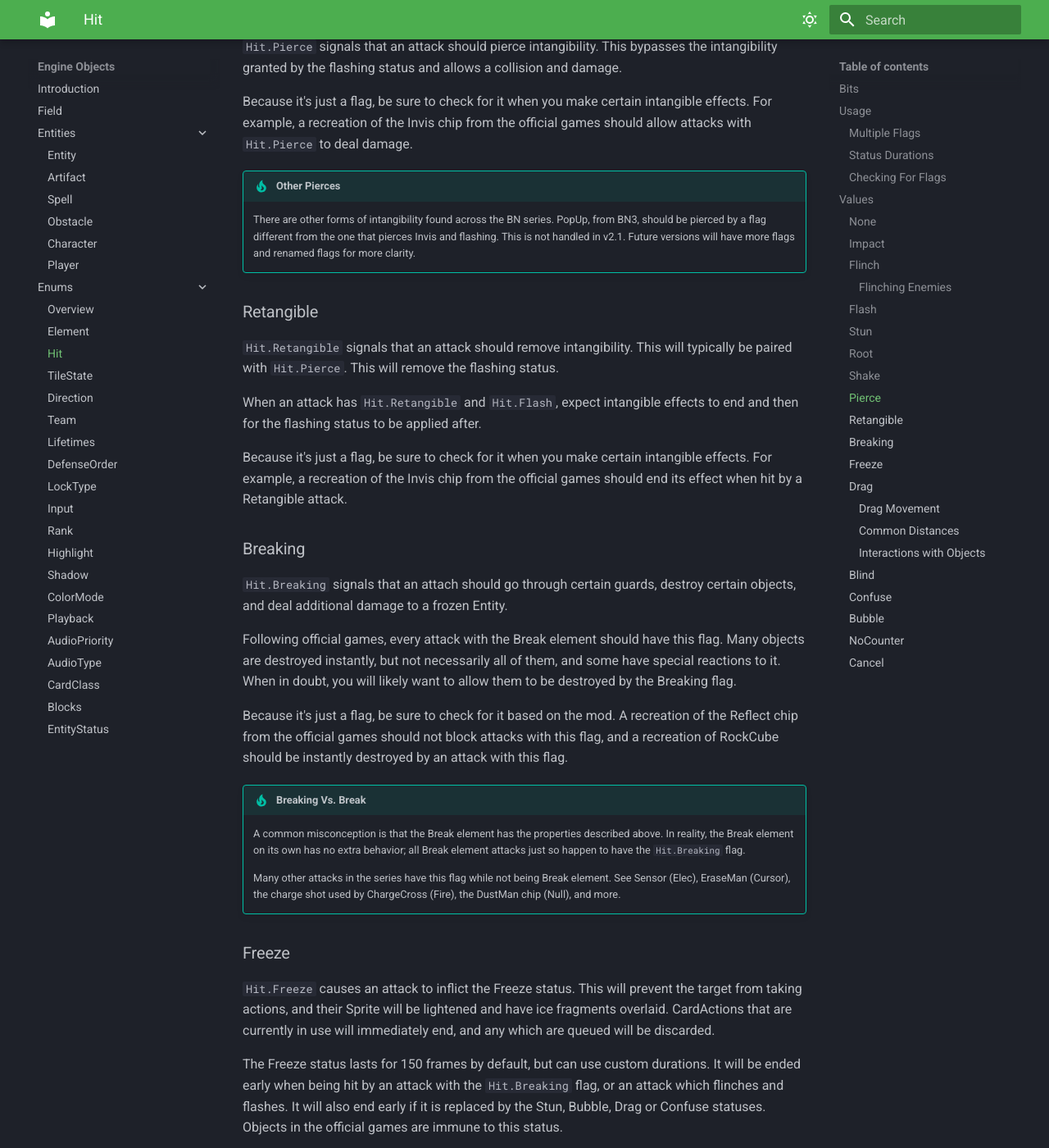
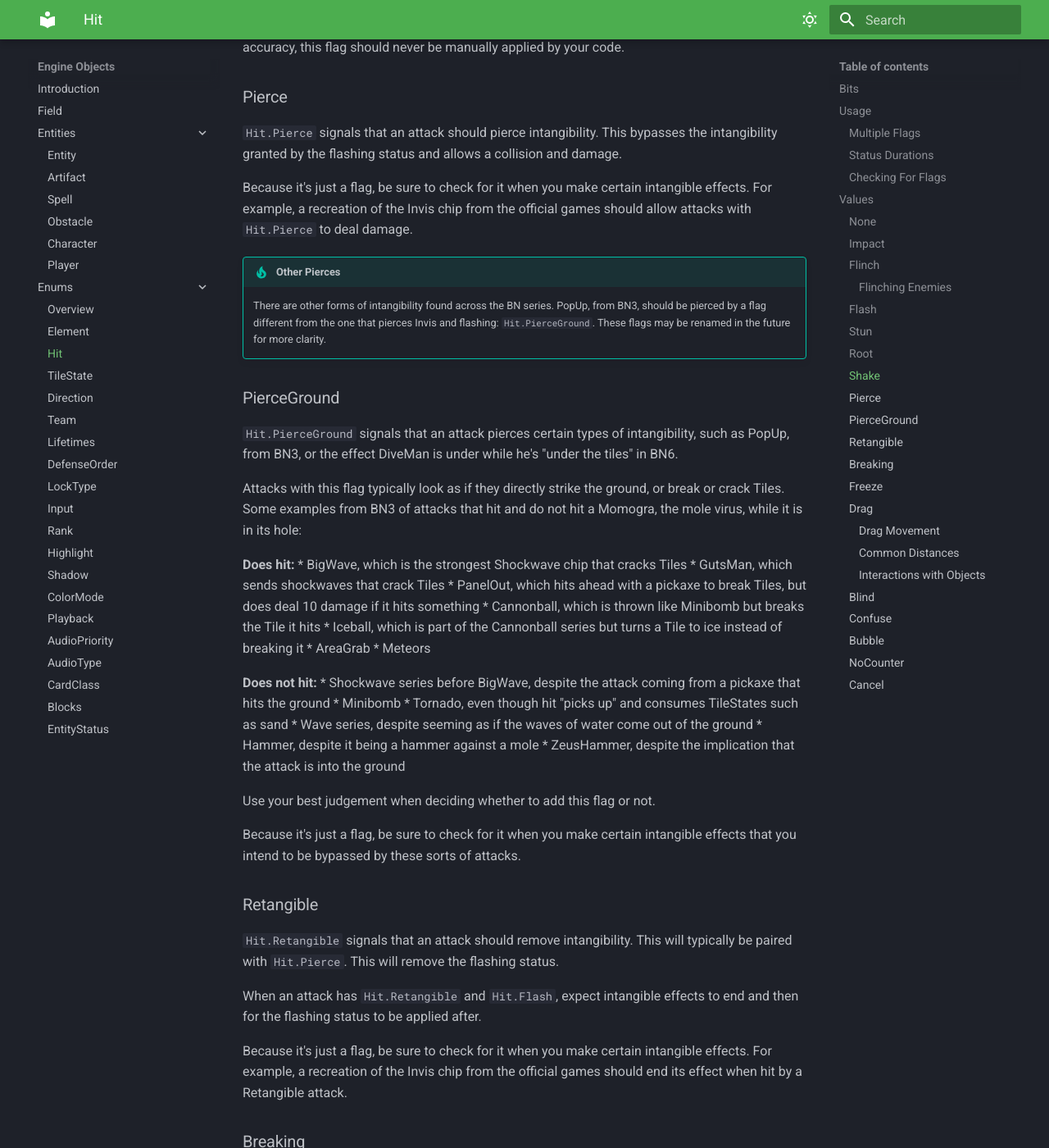
Before and after one commit to Alrysc/onb_docs, an MkDocs documentation site: the page built from docs/onb_overview/enums/hit.md, in a window 1280 px wide and 1400 px high, scrolled down 6176 px. Shown: the whole window at 82% size. Built offline with MkDocs 1.6.1 and Material for MkDocs 9.7.7, drawn with Linux system fonts in a browser that asks for light colours; some of the changed text lies outside the part shown.

Commit message:
Add PierceGround Hit flag info; mention input mashing reducing status duration for some statuses

```diff
--- a/docs/onb_overview/enums/hit.md
+++ b/docs/onb_overview/enums/hit.md
@@ -13,6 +13,7 @@ It contains the following values:
 * Impact
 * Shake
 * Pierce
+* PierceGround
 * Retangible
 * Breaking
 * Freeze
@@ -236,6 +237,10 @@ adds Freeze or Confuse. If Drag is active, being hit by another Drag attack will
     stuns for 90 frames, JudgeMan stuns for 120 frames, and FlashBomb2 stuns for 150
     frames.
 
+The remaining stun time can decrease more quickly if the Player receives Press inputs.
+If at least one Press input is received in a given frame, the timer ticks down twice
+instead of once.
+
 ### Root
 
 `Hit.Root` causes the hit Entity to become rooted to the spot. This will prevent them
@@ -275,9 +280,39 @@ with `Hit.Pierce` to deal damage.
 
 !!! tip "Other Pierces"
     There are other forms of intangibility found across the BN series. PopUp, from BN3,
-    should be pierced by a flag different from the one that pierces Invis and flashing.
-    This is not handled in v2.1. Future versions will have more flags and renamed flags
-    for more clarity.
+    should be pierced by a flag different from the one that pierces Invis and flashing:
+    `Hit.PierceGround`. These flags may be renamed in the future for more clarity.
+
+### PierceGround
+
+`Hit.PierceGround` signals that an attack pierces certain types of intangibility, such as
+PopUp, from BN3, or the effect DiveMan is under while he's "under the tiles" in BN6.
+
+Attacks with this flag typically look as if they directly strike the ground, or break or
+crack Tiles. Some examples from BN3 of attacks that hit and do not hit a Momogra, the
+mole virus, while it is in its hole:
+
+**Does hit:**
+* BigWave, which is the strongest Shockwave chip that cracks Tiles
+* GutsMan, which sends shockwaves that crack Tiles
+* PanelOut, which hits ahead with a pickaxe to break Tiles, but does deal 10 damage if it hits something
+* Cannonball, which is thrown like Minibomb but breaks the Tile it hits
+* Iceball, which is part of the Cannonball series but turns a Tile to ice instead of breaking it
+* AreaGrab
+* Meteors
+
+**Does not hit:**
+* Shockwave series before BigWave, despite the attack coming from a pickaxe that hits the ground
+* Minibomb
+* Tornado, even though hit "picks up" and consumes TileStates such as sand
+* Wave series, despite seeming as if the waves of water come out of the ground
+* Hammer, despite it being a hammer against a mole
+* ZeusHammer, despite the implication that the attack is into the ground
+
+Use your best judgement when deciding whether to add this flag or not.
+
+Because it's just a flag, be sure to check for it when you make certain intangible effects
+that you intend to be bypassed by these sorts of attacks.
 
 ### Retangible
 
@@ -337,6 +372,10 @@ one, and much stronger than Stun.
     The Freeze status can also be inflicted on an Entity if they take damage from an Aqua
     attack while standing on an Ice panel. When freeze is inflicted in this way, it
     does so by adding the `Hit.Freeze` flag to the attack.
+
+The remaining freeze time can decrease more quickly if the Player receives Press inputs.
+If at least one Press input is received in a given frame, the timer ticks down twice
+instead of once.
 
 ### Drag
 
@@ -498,6 +537,10 @@ If Stun, Freeze, or Drag are applied at the same time, Bubble will not be applie
     This can be replicated in ONB by using `Entity.is_bubbled` to decide whether or not to tick
     the regeneration counter.
 
+The remaining bubble time can decrease more quickly if the Player receives Press inputs.
+If at least one Press input is received in a given frame, the timer ticks down twice
+instead of once.
+
 ### NoCounter
 
 `Hit.NoCounter` makes an attack unable to counterhit.
```
